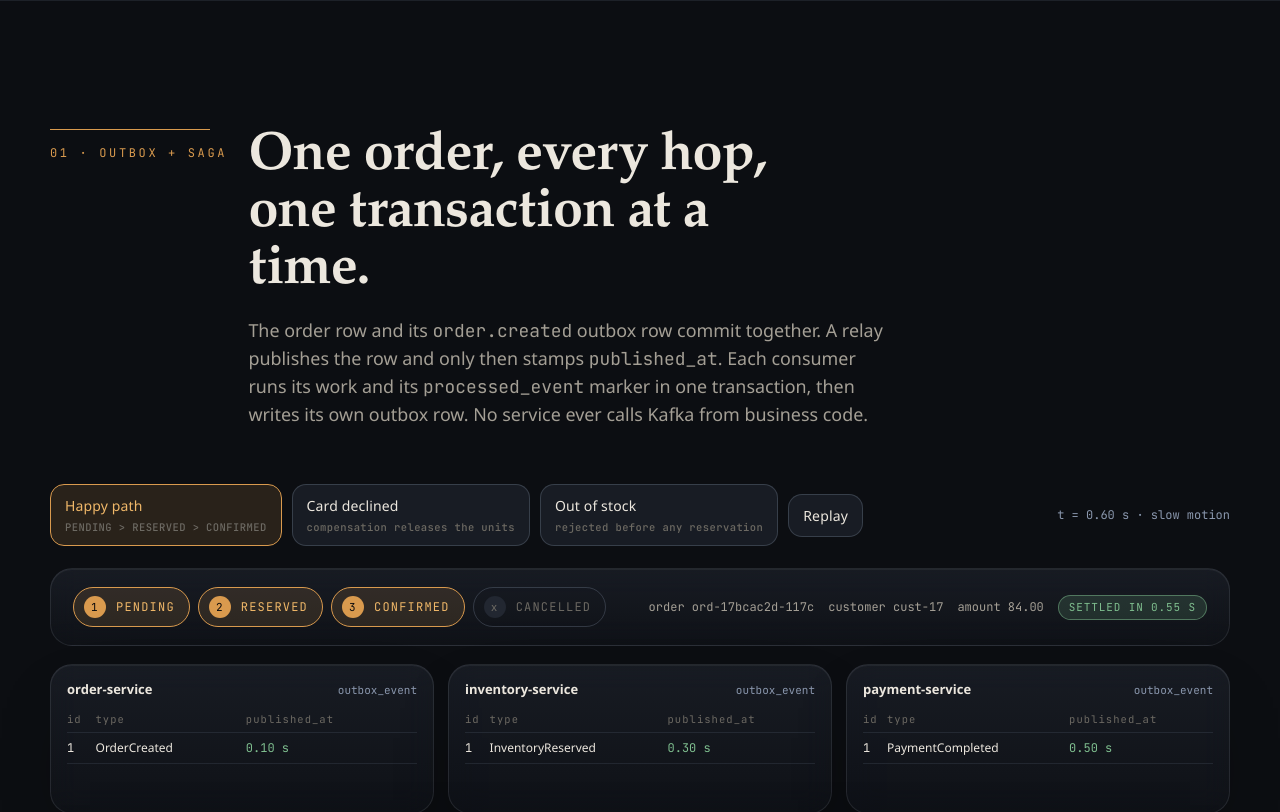
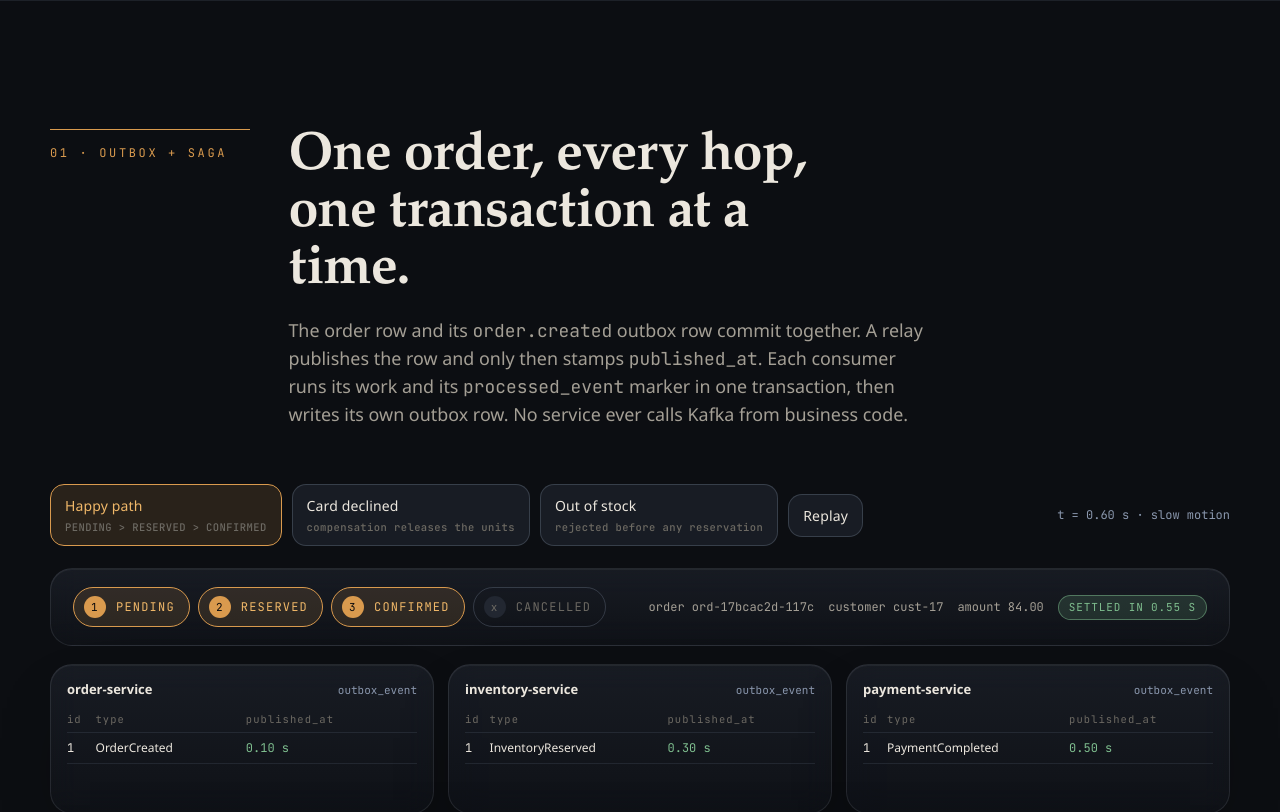
Before and after one commit to SAY-5/ledgermesh, a React (Vite) app in the folder web/: page / in a window 1280 px wide. Shown: the part 960-1772 px from the top of the page. Built offline with nearby package versions, Linux system fonts and the light colour scheme; a web font is replaced by a local one.

Commit message:
style(web): let section indexes wrap

```diff
--- a/web/src/styles/global.css
+++ b/web/src/styles/global.css
@@ -128,7 +128,7 @@ button {
 
 .section-head {
   display: grid;
-  grid-template-columns: 160px minmax(0, 1fr);
+  grid-template-columns: 200px minmax(0, 1fr);
   gap: 18px clamp(18px, 3vw, 40px);
   align-items: start;
   margin-bottom: clamp(28px, 5vw, 56px);
@@ -142,7 +142,7 @@ button {
   text-transform: uppercase;
   padding-top: 14px;
   border-top: 1px solid var(--copper);
-  white-space: nowrap;
+  line-height: 1.6;
 }
 
 .section-title {
```
